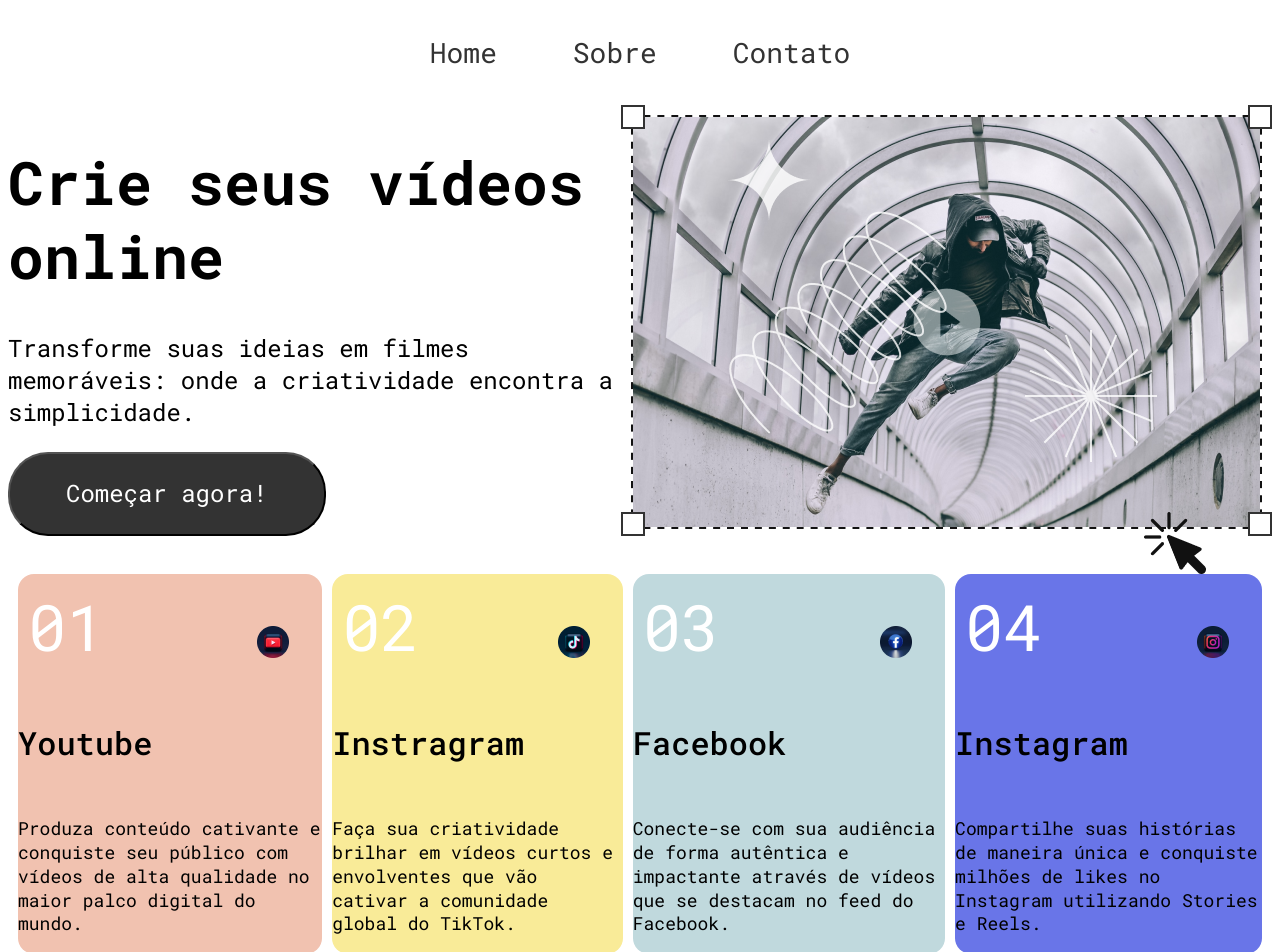
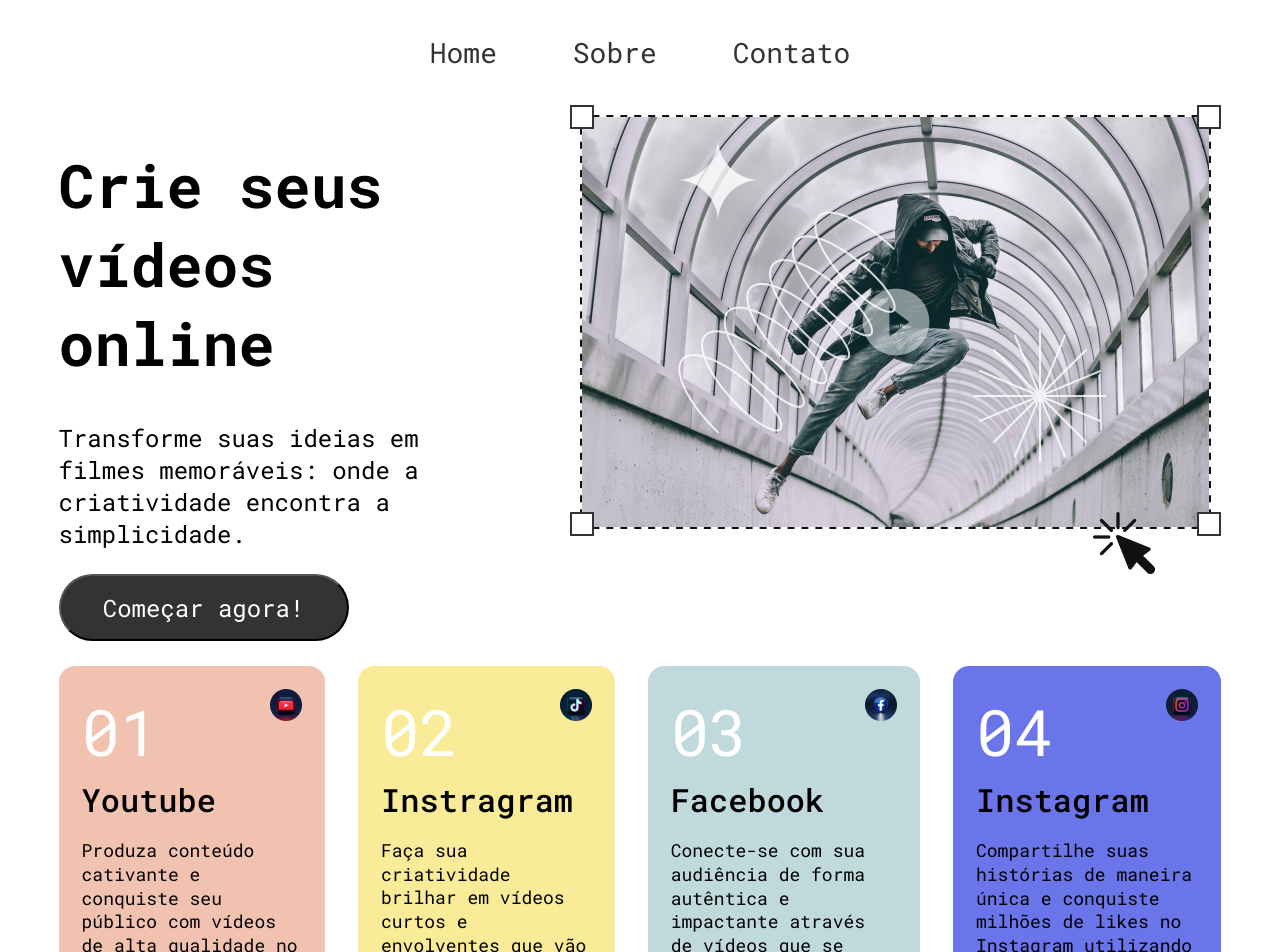
Before and after one commit to gumoura82/Checkpoint-1----WebDev---2-Semestre---Copia-1, a React (Vite) app: page / in a window 1280 px wide. Shown: the top 952 px of the page. Built offline with nearby package versions, Linux system fonts and the light colour scheme.

Commit message:
Contato e Home Completas

```diff
--- a/src/components/Cards/index.jsx
+++ b/src/components/Cards/index.jsx
@@ -4,8 +4,12 @@ export default function Cards({props}){
         {
             props.map((dados, index) => (
                 <div className="card-social" key={index} style={{backgroundColor: dados.color}}>
-                    <img src={dados.img} alt="img" />
-                    <h3>{dados.num}</h3>
+                    <div className="num-img">
+                        <div>
+                        <img src={dados.img} alt="img" />
+                        </div>
+                        <h3>{dados.num}</h3>
+                    </div>
                     <h5>{dados.titulo}</h5>
                     <p>{dados.descricao}</p>
                 </div>
--- a/src/index.css
+++ b/src/index.css
@@ -61,6 +61,14 @@ nav ul li a:hover {
   width: 29%;
 }
 
+.num-img {
+  display: flex;
+  justify-content: space-between;
+  flex-direction: row-reverse;
+  margin-bottom: 2%;
+
+}
+
 .inputs-contacts div input {
   width: 100%;
   padding: 10px;
@@ -71,6 +79,18 @@ nav ul li a:hover {
   font-size: 14px;
   box-shadow: 0 4px 6px rgba(0, 0, 0, 0.1);
   margin-top: 10px;
+}
+
+.input-contacts-labels-inputs {
+  display: flex;
+}
+
+.input-contacts-labels-inputs label {
+  font-size: 28px;
+}
+
+.input-contacts-labels-inputs-msg label {
+  font-size: 26px;
 }
 
 .button_contact {
@@ -95,33 +115,30 @@ nav ul li a:hover {
 
 .input-contacts-labels-inputs-msg input{
   height: 100px;
+}
 
+.menu {
+  display: flex;
+  flex-direction: column;
 }
-.TxtImg{
-  display: flex;
-  flex-direction: row;
-}
+
 .card-social{
-  width: Hug (309px)px;
-  height: Hug (326px)px;
+  padding: 23px;
   border-radius: 16px;
-  position: relative;
-
 }
 .SocialMidia{
   display: flex;
   flex-direction: row;
-  gap: 10px;
-  margin: 0 10px;
+  gap: 33px;
+  margin: 0 4%;
 }
 .card-social h5{
   font-weight: 500;
   font-size: 32px;
-  line-height: 42.2px;
+  margin: 0 0 0 0;
 
 }
 .card-social p{
-  font-family: Roboto Mono;
   font-size: 18px;
   font-weight: 400;
   line-height: 23.74px;
@@ -130,44 +147,49 @@ nav ul li a:hover {
 }
 .card-social h3{
   color: white;
-  font-family: Roboto Mono;
   font-size: 64px;
   font-weight: 400;
   line-height: 84.41px;
   text-align: left;
-  margin: 10px 10px;
+  margin: 0;
 }
 .card-social img{
   width: 32px;
   height: 32px;
-  position: absolute;
-  right: 32px;
-  bottom: 295px;
-  padding: 1px;
-  gap: 16px;
 }
+
+.TxtImg {
+  display: flex;
+  justify-content: space-between;
+  margin: 0 4% 2% 4%;
+}
+
+.img-textimg img{
+  width: 100%;
+}
+
+.texto {
+  width: 33%;
+}
+
 .TxtImg h1{
-  font-family: Roboto Mono;
   font-size: 60px;
-  font-weight: 700;
-  line-height: 74px;
   text-align: left;
 }
 .TxtImg p{
-  font-family: Roboto Mono;
   font-size: 24px;
-  font-weight: 400;
-  line-height: 31.65px;
   text-align: left;
 }
 .TxtImg button{
-  font-family: Roboto Mono;
   font-size: 24px;
-  font-weight: 400;
-  line-height: 31.65px;
   text-align: left;
   border-radius: 40px;
-  padding: 24px 56px;
+  padding: 4% 11%;
   background-color: #333333;
   color: white;
 }
+
+.TxtImg button:hover{
+  background-color: #3f3f3f;
+  text-decoration: underline;
+}
--- a/src/pages/Contato.jsx
+++ b/src/pages/Contato.jsx
@@ -16,11 +16,11 @@ export default function Contato() {
                     </svg>
                 </div>
                 <div className="inputs-contacts">
-                    <div className="input-contacts-labels/inputs">
+                    <div className="input-contacts-labels-inputs">
                         <label htmlFor="nome">Nome:</label>
                         <input type="text" id="nome" />
                     </div>
-                    <div className="input-contacts-labels/inputs">
+                    <div className="input-contacts-labels-inputs">
                         <label htmlFor="mail">E-mail:</label>
                         <input type="mail" id="mail" />
                     </div>
--- a/src/pages/Home.jsx
+++ b/src/pages/Home.jsx
@@ -4,15 +4,16 @@ import SocialMedia from "../components/SocialMedia";
 export default function Home() {
     return (
         <>
-        <div className="Menu">
+        <div className="menu">
             <div className="TxtImg">
-            <TextboxHome />
-            <img src="public/Hero image.png" alt="Hero Image" />
+                <TextboxHome />
+                <div className="img-textimg">
+                <img src="/Hero image.png" alt="Hero Image" />
+                </div>
             </div>
             <div className="SocialMidia">
-            <SocialMedia />
+                <SocialMedia />
             </div>
-
         </div>
         </>
     )
--- a/src/pages/Sobre.jsx
+++ b/src/pages/Sobre.jsx
@@ -4,8 +4,8 @@ export default function Sobre() {
     return (
         <div className="Sobre">
         <TextboxSobre />
-        <img src="public\Viseo Merge screen 1.png" alt="" />
-        <img src="public\Saved 1.png" alt="" />
+        <img src="/Viseo Merge screen 1.png" alt="" />
+        <img src="/Saved 1.png" alt="" />
 
         </div>
     )
```
